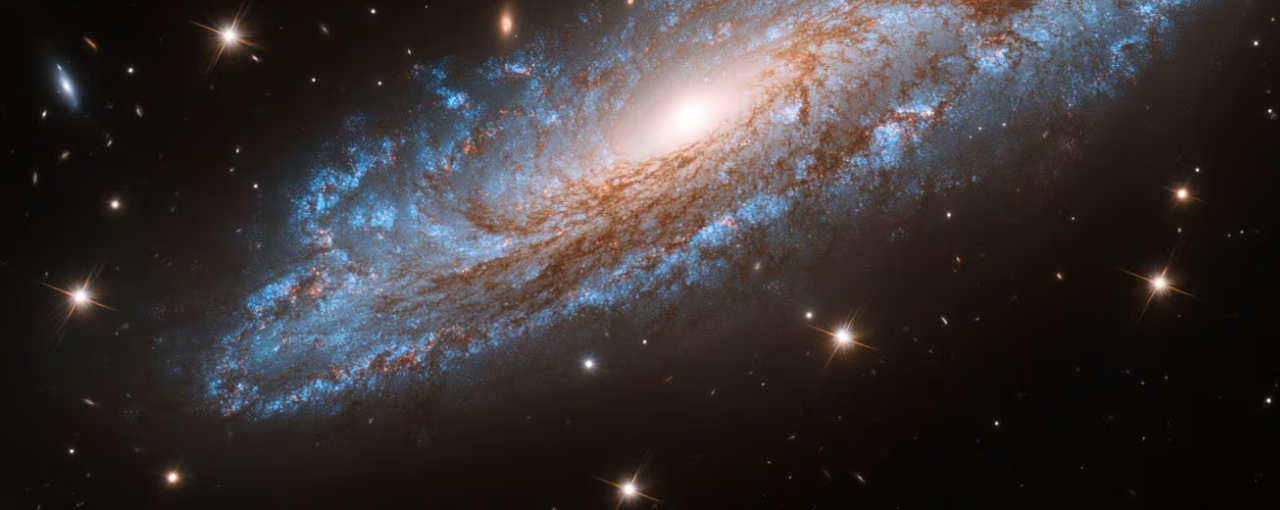
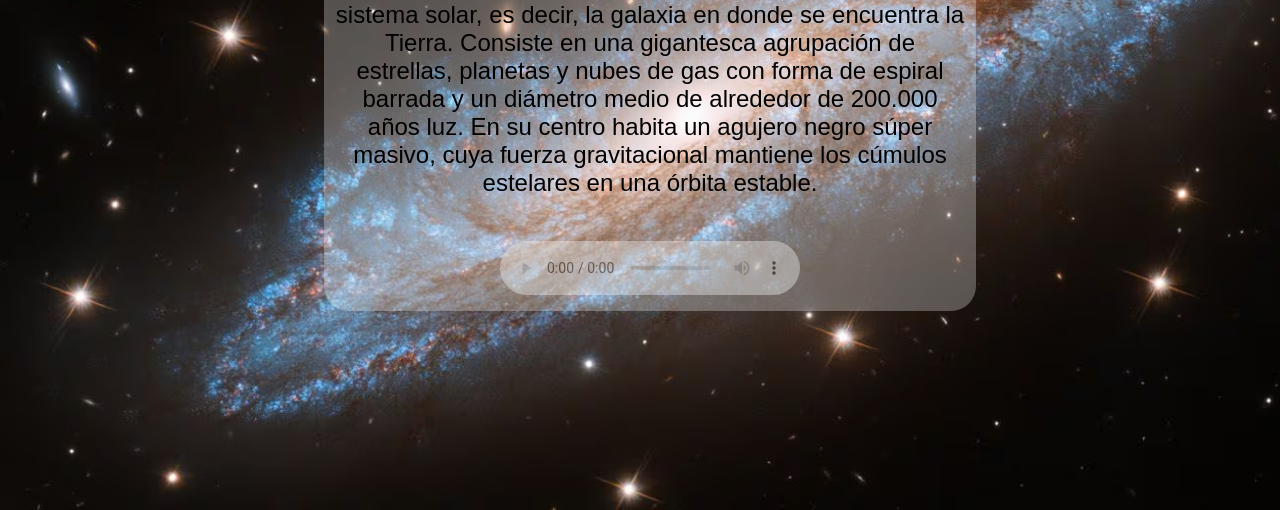
Before and after one commit to RodrigoSBA10/Computacion2, a plain HTML site: page index.html in a window 1280 px wide. Shown: the part 290-800 px from the top of the page. Drawn offline with Linux system fonts and the light colour scheme.

```diff
--- a/css/inicio.css
+++ b/css/inicio.css
@@ -16,3 +16,12 @@
     margin-top: 20px;
     opacity: 0.4;
 }
+.contenido{
+    margin-left: 25%;
+    padding: 10px;
+    font-size: 1.5em;
+    color: black;
+    border-radius: 25px;
+    width: 50%;
+    background-color: rgb(240, 240, 240, 0.3);
+}
--- a/index.html
+++ b/index.html
@@ -16,9 +16,14 @@
             <li class="nasa"><a href="html/nasa.html">Nasa</a></li>
         </ul>
     </nav>
-    <audio  controls autoplay class="audio" >
-        <source src="multimedia/inter.mp3" type="audio/mpeg">
-    </audio>
     <h1>La Via Lactea</h1>
+    <div class="contenido">
+        <p>
+            La Vía Láctea es la galaxia de la cual forma parte el sistema solar, es decir, la galaxia en donde se encuentra la Tierra. Consiste en una gigantesca agrupación de estrellas, planetas y nubes de gas con forma de espiral barrada y un diámetro medio de alrededor de 200.000 años luz. En su centro habita un agujero negro súper masivo, cuya fuerza gravitacional mantiene los cúmulos estelares en una órbita estable.
+        </p>
+        <audio  controls autoplay class="audio" >
+            <source src="multimedia/inter.mp3" type="audio/mpeg">
+        </audio>
+    </div>
 </body>
 </html>
```
Also changed, not shown: html/nasa.html (+1 -1 lines).
